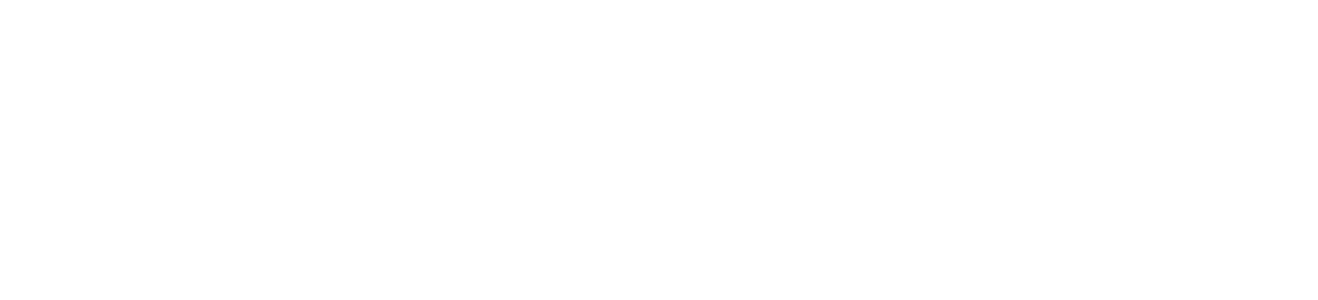
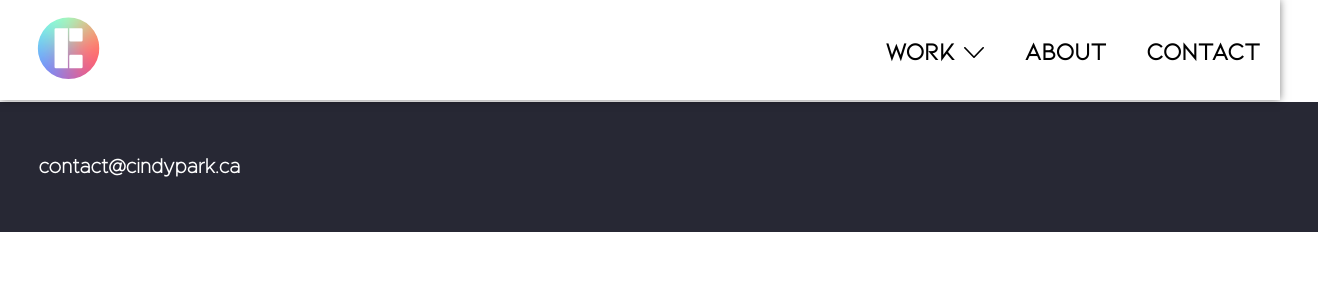
Before and after one commit to cindyparkk/portfolio, a Next.js app: page /contact in a window 1280 px wide. Shown: the top 300 px of the page, 1318 px wide, since content can reach past the window. Built offline with nearby package versions, Linux system fonts and the light colour scheme.

Commit message:
added svg, added input

```diff
--- a/comps/Header/index.js
+++ b/comps/Header/index.js
@@ -1,6 +1,8 @@
 import React, {useState, useEffect} from 'react';
 import styled from 'styled-components';
 import Menu from "comps/Menu";
+
+import Router from 'next/router';
 
 const Container = styled.div`
     // width: 100%;
@@ -36,6 +38,7 @@
 const MenuLogo = styled.div`
     padding-left: 2%;
     flex: 4;
+    cursor: pointer;
 `;
 
 const Logo = styled.img`
@@ -43,6 +46,11 @@
     height: auto;
 `;
 
+function clicktoHome() {
+    if (true){
+      Router.push("/");
+    }
+  }
 
 const Header = ({onAbout, onContact}) => {
     // const [expanded, setExpanded] = useState(false);
@@ -50,8 +58,8 @@
 
     return <Container>
         <HeaderBox>
-            <MenuLogo>
-                <Logo src="/logo2.svg" />
+            <MenuLogo onClick={clicktoHome}>
+                <Logo src="/logo3.svg" />
             </MenuLogo>
             <Menu />
             {/* <Box>
--- a/pages/contact/index.js
+++ b/pages/contact/index.js
@@ -1,7 +1,10 @@
 import React, {useState, useEffect} from 'react';
+import Header from "comps/Header";
+import Footer from "comps/Footer";
 
 export default function Contact() {
     return <div>
-
+        <Header/>
+        <Footer />
     </div>
 }
--- a/pages/index.js
+++ b/pages/index.js
@@ -63,7 +63,7 @@
     <div className="page">
       <Head>
         <title>Cindy Park | Portfolio</title>
-        <link rel="shortcut icon" type="image/x-icon" href="/logo.svg"></link>
+        <link rel="shortcut icon" type="image/x-icon" href="/logo3.svg"></link>
         <link
               rel="preload"
               href="/fonts/Kiona/Kiona-Regular.ttf"
```
Also changed, not shown: comps/Input/index.js (added, +21 -0 lines), public/hamburger.svg (added), public/logo3.svg (added).
